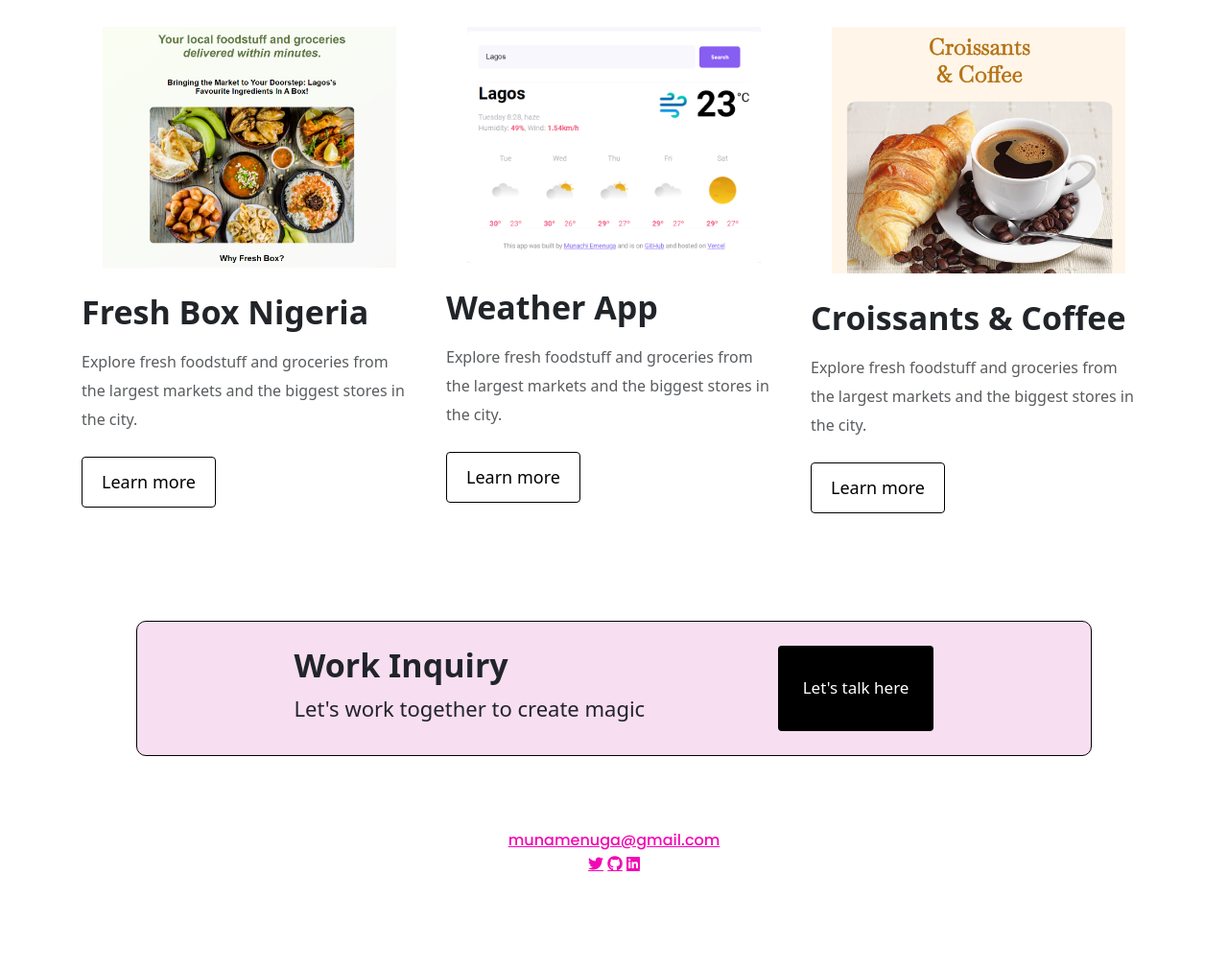
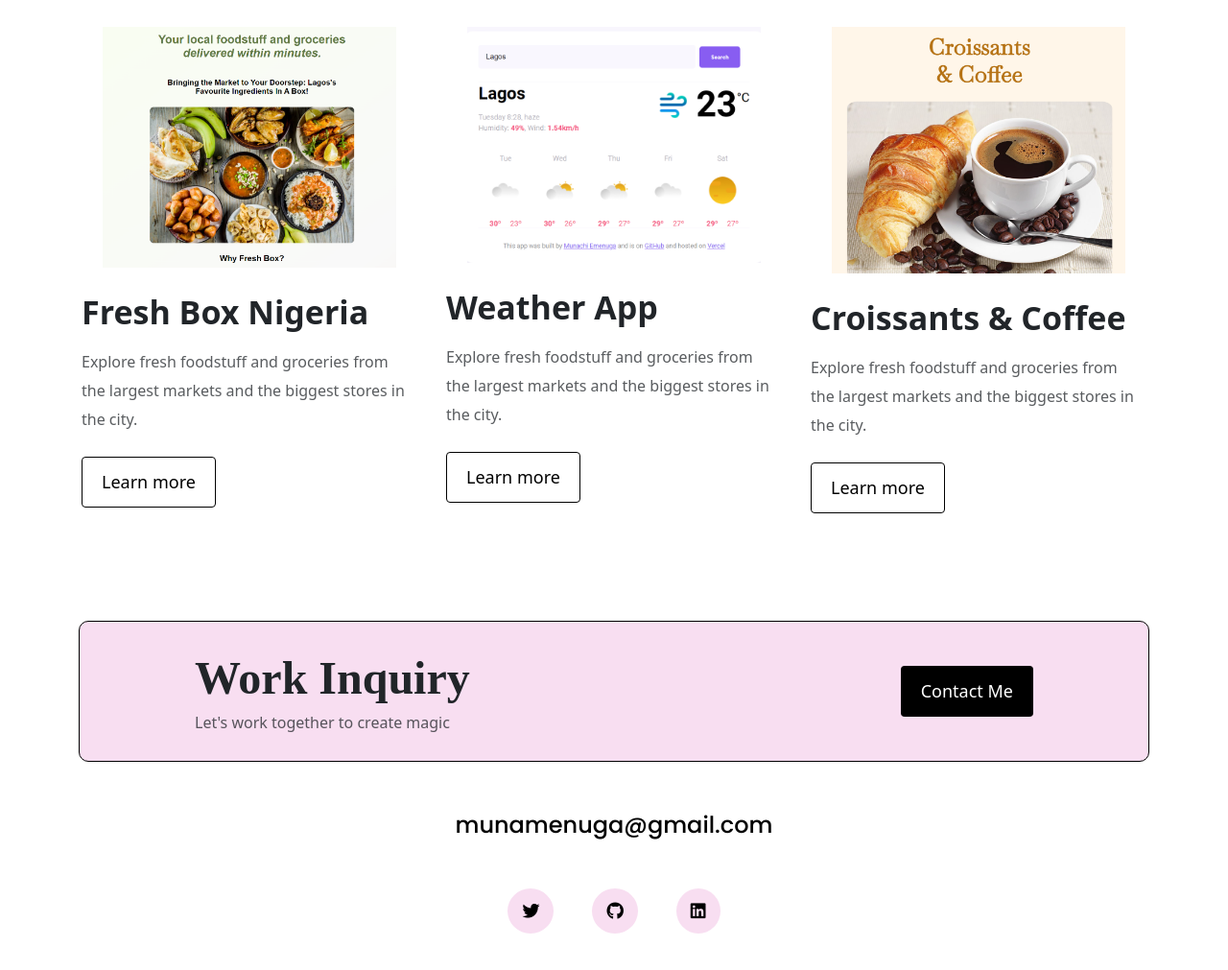
Before and after one commit to munamenuga/personal-portfolio, a plain HTML site: page index.html in a window 1280 px wide. Shown: the part 815-1826 px from the top of the page at 96% size. Before the commit the page ends 1747 px from the top, so only its background shows below. Drawn offline with nearby package versions, Linux system fonts and the light colour scheme; a web font is replaced by a local one.

Commit message:
Built footer, styled it and made it responsive using media queries

```diff
--- a/index.html
+++ b/index.html
@@ -37,7 +37,9 @@
   <body>
     <div class="container">
       <nav class="d-flex justify-content-between">
-        <img src="images/Logo.png" class="logo" alt="" />
+        <a href="/">
+          <img src="images/Logo.png" class="logo" alt="" />
+        </a>
         <ul>
           <li class="active">
             <a href="/">Home</a>
@@ -125,43 +127,34 @@
         </div>
       </div>
 
-      <div class="work-info">
-        <div class="work-info-description">
-          <h2>
-            Work Inquiry <br />
-            <span class="work-description">
-              Let's work together to create magic
-            </span>
-          </h2>
-          <a href="mailto:munamenuga@gmail.com" class="btn btn-work-info">
-            Let's talk here</a
-          >
+      <footer>
+        <div class="contact-box d-flex justify-content-between mb-5 d-none d-md-flex">
+          <div>
+            <h4>Work Inquiry</h4>
+            <p class="text-muted">Let's work together to create magic</p>
+          </div>
+          <div>
+            <a href="" class="btn btn-branding mt-3"> Contact Me </a>
+          </div>
         </div>
-      </div>
 
-      <footer>
-        <a href="mailto:munamenuga@gmail.com" class="email-link">
-          munamenuga@gmail.com
-        </a>
-        <br />
-        <a
-          href="https://twitter.com/munamenuga"
-          target="_blank"
-          title="Twitter"
-          class="fa-brands fa-twitter"
-        ></a>
-        <a
-          href="https://github.com/munamenuga"
-          target="_blank"
-          title="GitHub"
-          class="fa-brands fa-github"
-        ></a>
-        <a
-          href="https://www.linkedin.com/in/munamenuga/"
-          target="_blank"
-          title="LinkedIn"
-          class="fa-brands fa-linkedin"
-        ></a>
+        <div class="d-flex justify-content-center">
+          <a href="mailto:munamenuga@gmail.com" class="email-link mb-5">
+            munamenuga@gmail.com
+          </a>
+        </div>
+
+        <div class="social-links d-flex justify-content-center">
+          <a href="https://twitter.com/munamenuga" target="_blank">
+            <i class="fa-brands fa-twitter"></i>
+          </a>
+          <a href="https://github.com/munamenuga" target="_blank">
+            <i class="fa-brands fa-github"></i>
+          </a>
+          <a href="https://linkedin.com/munamenuga" target="_blank">
+            <i class="fa-brands fa-linkedin"></i>
+          </a>
+        </div>
       </footer>
     </div>
   </body>
--- a/style/portfolio.css
+++ b/style/portfolio.css
@@ -26,6 +26,11 @@ h1 {
 h2 {
   font-size: 34px;
   font-weight: bold;
+}
+
+h4 {
+  font-size: 48px;
+  font-weight: bolder;
 }
 
 p {
@@ -77,24 +82,6 @@ nav li {
 
 .project-image {
   padding: 25px;
-}
-
-.work-info {
-  background-color: var(--branding-color);
-  border: 1px solid var(--secondary-color);
-  margin: 60px;
-  padding: 25px;
-  border-radius: 10px;
-}
-
-.work-description {
-  font-weight: normal;
-  font-size: 22px;
-}
-
-.work-info-description {
-  display: flex;
-  justify-content: space-evenly;
 }
 
 .hero {
@@ -191,9 +178,44 @@ nav li {
 }
 
 footer {
-  text-align: center;
-  margin: 20px;
-  padding-top: 15px;
+  margin: 60px 0;
+}
+
+footer .contact-box {
+  background-color: var(--branding-color);
+  padding: 30px 120px;
+  border-radius: 10px;
+  border: 1px solid black;
+}
+
+footer .email-link {
+  text-decoration: none;
+  font-size: 24px;
+  color: var(--secondary-color);
+}
+
+footer .contact-box p {
+  margin: 0;
+  line-height: 20px;
+}
+
+footer .email-link:hover {
+  color: var(--accent-color);
+}
+
+footer .social-links a {
+  margin: 0 20px;
+  color: var(--secondary-color);
+  padding: 10px 15px;
+  background-color: var(--branding-color);
+  border-radius: 50%;
+  font-size: 18px;
+  transition: all 100ms ease-in-out;
+}
+
+footer .social-links a:hover {
+  color: white;
+  background-color: var(--accent-color);
 }
 
 @media (max-width: 900px) {
@@ -222,6 +244,14 @@ footer {
     padding: 0;
   }
 
+  footer .email-link {
+    font-size: 12px;
+  }
+
+  footer .social-links a {
+    font-size: 10px;
+  }
+
   p {
     font-size: 12px;
     line-height: 20px;
@@ -248,14 +278,6 @@ footer {
   .btn-outline {
     padding: 6px 10px;
   }
-
-  .work-info {
-    display: none;
-  }
-
-  .work-info-description {
-    display: none;
-  }
 }
 
 @media (max-width: 360px) {
```
Also changed, not shown: about.html (+22 -0 lines), contact.html (+22 -0 lines), work.html (+25 -1 lines).
